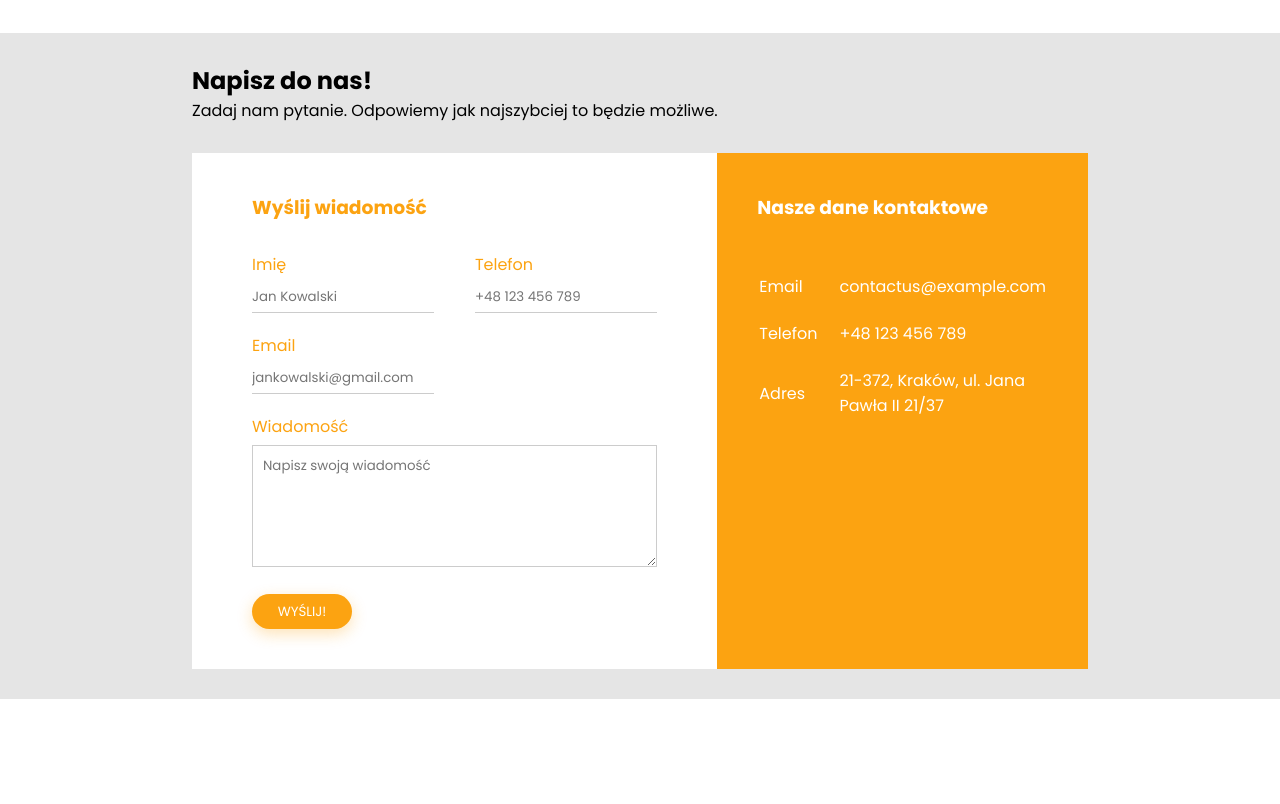
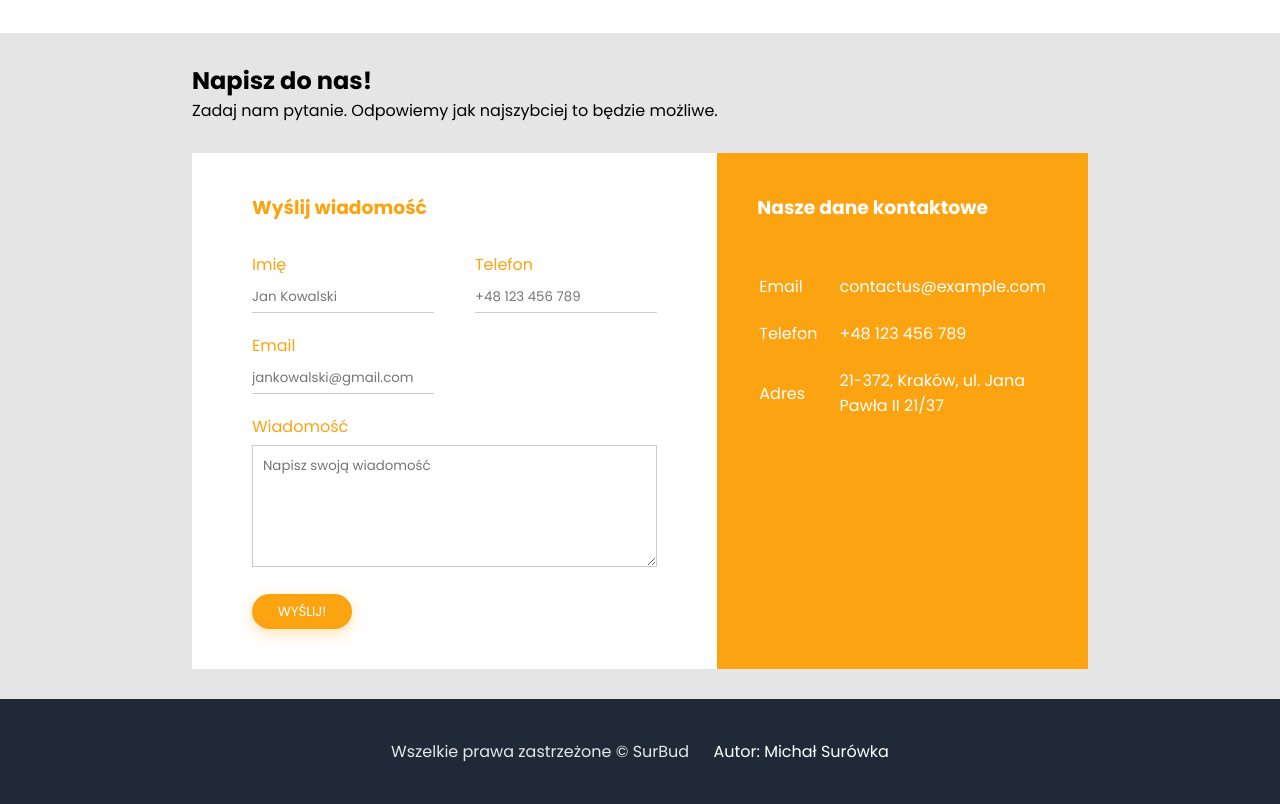
Before and after one commit to msuruwka9/BuildingCompanyPage, a plain HTML site: page index.html in a window 1280 px wide. Shown: the part 1409-2213 px from the top of the page. Before the commit the page ends 2108 px from the top, so only its background shows below. Drawn offline with Linux system fonts and the light colour scheme.

Commit message:
add footer

```diff
--- a/index.html
+++ b/index.html
@@ -103,6 +103,8 @@
             </div>
         </div>
     </main>
-
+    <footer>
+        <p>Wszelkie prawa zastrzeżone &copy SurBud <a href="https://github.com/msuruwka9">Autor: Michał Surówka</a></p>
+    </footer>
 </body>
 </html>
--- a/styles.css
+++ b/styles.css
@@ -7,7 +7,6 @@
 
 body{
     /*background: #000;*/
-    min-height: 200vh;
     display: flex;
     flex-direction: column;
 }
@@ -207,3 +206,16 @@ tr td:first-child{
 tr td{
     padding-top: 20px;
 }
+
+footer{
+    text-align: center;
+    background-color: #1f2937;
+    color: #E5E7EB;
+    padding: 40px;
+}
+
+footer a{
+    margin-left: 20px;
+    text-decoration: none;
+    color: white;
+}
```
